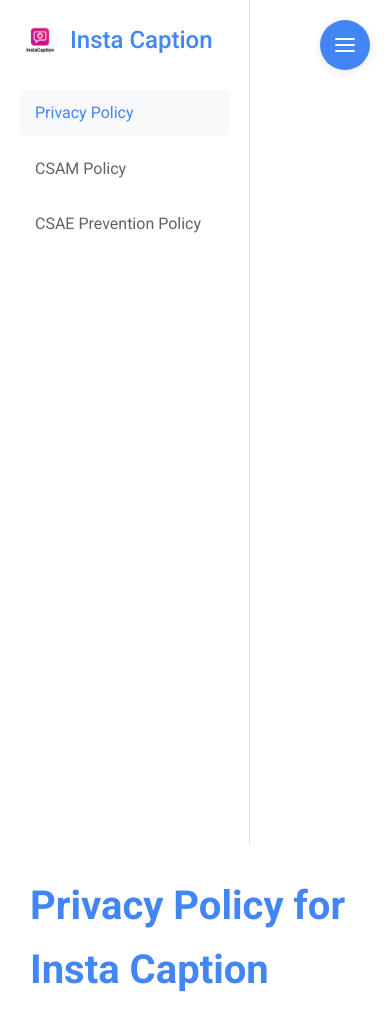
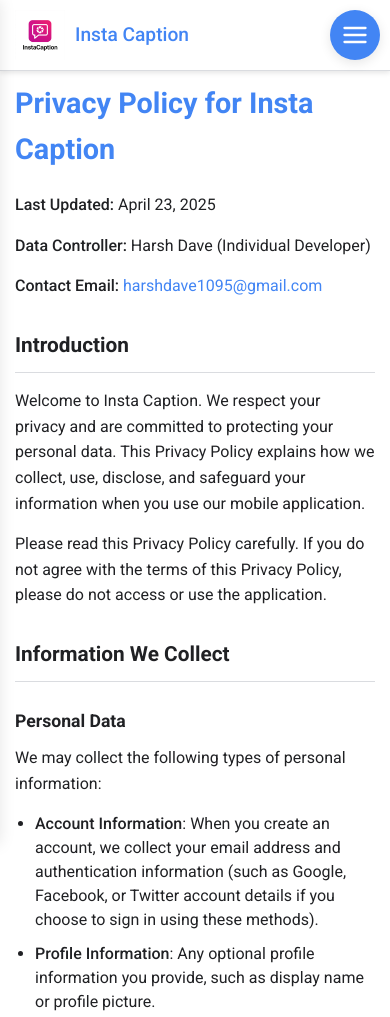
Before and after one commit to coderhd/instacaptions-privacy, a plain HTML site: page index.html in a window 390 px wide. Shown: the top 1017 px of the page. Drawn offline with Linux system fonts and the light colour scheme.

Commit message:
fixed mobile ui styling

```diff
--- a/index.html
+++ b/index.html
@@ -3,7 +3,7 @@
 
 <head>
     <meta charset="UTF-8">
-    <meta name="viewport" content="width=device-width, initial-scale=1.0">
+    <meta name="viewport" content="width=device-width, initial-scale=1.0, maximum-scale=1.0, user-scalable=no">
     <meta name="description" content="InstaCaptions Privacy and Policy Information">
     <meta name="theme-color" content="#4285f4">
 
@@ -29,8 +29,8 @@
 
 <body>
     <div class="overlay" id="overlay"></div>
-    <button class="menu-toggle" id="menuToggle">
-        <svg xmlns="http://www.w3.org/2000/svg" width="24" height="24" viewBox="0 0 24 24" fill="none"
+    <button class="menu-toggle" id="menuToggle" aria-label="Toggle menu">
+        <svg xmlns="http://www.w3.org/2000/svg" width="28" height="28" viewBox="0 0 24 24" fill="none"
             stroke="currentColor" stroke-width="2" stroke-linecap="round" stroke-linejoin="round">
             <line x1="3" y1="12" x2="21" y2="12"></line>
             <line x1="3" y1="6" x2="21" y2="6"></line>
@@ -38,7 +38,7 @@
         </svg>
     </button>
 
-    <div class="container">
+    <div class="container" id="mainContainer">
         <aside class="sidebar" id="sidebar">
             <div class="logo">
                 <img src="assets/android-chrome-192x192.png" alt="Insta Caption Logo">
@@ -52,6 +52,10 @@
         </aside>
 
         <main class="content">
+            <div class="mobile-logo">
+                <img src="assets/android-chrome-192x192.png" alt="Insta Caption Logo">
+                <h1>Insta Caption</h1>
+            </div>
             <div id="privacyContent" class="policy-content active"></div>
             <div id="csamContent" class="policy-content"></div>
             <div id="csaeContent" class="policy-content"></div>
--- a/styles.css
+++ b/styles.css
@@ -28,34 +28,7 @@
   display: grid;
   grid-template-columns: minmax(250px, 1fr) 3fr;
   min-height: 100vh;
-}
-
-@media (max-width: 768px) {
-    .container {
-        grid-template-columns: 1fr;
-    }
-
-    .sidebar {
-        position: fixed;
-        top: 0;
-        left: -250px;
-        width: 250px;
-        height: 100vh;
-        z-index: 1000;
-        transition: left 0.3s ease;
-    }
-
-    .sidebar.active {
-        left: 0;
-    }
-
-    .menu-toggle {
-        display: flex !important;
-    }
-
-    .content {
-        margin-left: 0 !important;
-    }
+  position: relative; /* Add position relative for proper stacking context */
 }
 
 .sidebar {
@@ -66,6 +39,7 @@
   top: 0;
   height: 100vh;
   overflow-y: auto;
+  transition: all 0.3s ease;
 }
 
 .logo {
@@ -75,8 +49,8 @@
 }
 
 .logo img {
-    width: 40px;
-    height: 40px;
+  width: 50px;
+  height: 50px;
   margin-right: 10px;
 }
 
@@ -113,6 +87,8 @@
   padding: 30px;
   max-width: 900px;
   margin: 0 auto;
+  width: 100%;
+  box-sizing: border-box;
 }
 
 .policy-content {
@@ -155,6 +131,7 @@
 
 .policy-content p {
   margin-bottom: 15px;
+  line-height: 1.6;
 }
 
 .policy-content ul,
@@ -164,7 +141,8 @@
 }
 
 .policy-content li {
-    margin-bottom: 8px;
+  margin-bottom: 10px;
+  line-height: 1.5;
 }
 
 .policy-content a {
@@ -183,19 +161,28 @@
 .menu-toggle {
   display: none;
   position: fixed;
-    top: 20px;
-    right: 20px;
-    z-index: 1001;
+  top: 15px;
+  right: 15px;
+  z-index: 1002; /* Ensure it's above everything */
   background-color: var(--primary-color);
   color: white;
   border: none;
   border-radius: 50%;
-    width: 50px;
-    height: 50px;
+  width: 56px;
+  height: 56px;
   justify-content: center;
   align-items: center;
   cursor: pointer;
-    box-shadow: 0 2px 10px var(--shadow-color);
+  box-shadow: 0 3px 12px var(--shadow-color);
+  transition: all 0.3s ease;
+  -webkit-tap-highlight-color: transparent; /* Remove tap highlight on mobile */
+  touch-action: manipulation; /* Improve touch behavior */
+}
+
+.menu-toggle:hover,
+.menu-toggle:focus {
+  background-color: var(--secondary-color);
+  transform: scale(1.05);
 }
 
 .overlay {
@@ -207,6 +194,9 @@
   height: 100%;
   background-color: rgba(0, 0, 0, 0.5);
   z-index: 999;
+  backdrop-filter: blur(2px);
+  -webkit-backdrop-filter: blur(2px);
+  touch-action: none; /* Prevent touch events on the overlay */
 }
 
 footer {
@@ -220,7 +210,9 @@
 
 /* Print styles */
 @media print {
-    .sidebar, .menu-toggle, .overlay {
+  .sidebar,
+  .menu-toggle,
+  .overlay {
     display: none;
   }
 
@@ -237,3 +229,143 @@
     display: block !important;
   }
 }
+
+/* Mobile Logo - Always visible at top of content on mobile */
+.mobile-logo {
+  display: none;
+  align-items: center;
+  margin-bottom: 20px;
+  padding: 10px 15px;
+  background-color: var(--background-color);
+  border-bottom: 1px solid var(--border-color);
+}
+
+.mobile-logo img {
+  width: 56px;
+  height: 56px;
+  margin-right: 10px;
+}
+
+.mobile-logo h1 {
+  font-size: 1.4rem;
+  font-weight: 500;
+  color: var(--primary-color);
+}
+
+/* Tablet and mobile styles */
+@media (max-width: 768px) {
+  .container {
+    grid-template-columns: 1fr;
+    display: block; /* Change to block layout on mobile */
+  }
+
+  .sidebar {
+    position: fixed;
+    top: 0;
+    left: -280px; /* Off-screen by default */
+    width: 280px;
+    height: 100vh;
+    z-index: 1000;
+    transition: left 0.3s ease;
+    box-shadow: 0 0 15px var(--shadow-color);
+    background-color: var(--background-color); /* Ensure background is opaque */
+  }
+
+  .sidebar.active {
+    left: 0;
+    display: block;
+  }
+
+  .menu-toggle {
+    display: flex !important;
+    z-index: 1002; /* Ensure it's above the overlay */
+    top: 10px;
+    right: 15px;
+  }
+
+  .mobile-logo {
+    display: flex;
+    position: fixed;
+    top: 0;
+    left: 0;
+    right: 0;
+    z-index: 999;
+    box-shadow: 0 2px 5px var(--shadow-color);
+  }
+
+  .content {
+    margin-left: 0 !important;
+    padding: 80px 15px 20px 15px; /* Increased top padding for mobile */
+    width: 100%;
+    box-sizing: border-box;
+    position: relative;
+    z-index: 1; /* Lower than sidebar and overlay */
+  }
+
+  /* Adjust text sizes for mobile */
+  .policy-content h1 {
+    font-size: 2rem;
+  }
+
+  .policy-content h2 {
+    font-size: 1.5rem;
+  }
+
+  .policy-content h3 {
+    font-size: 1.2rem;
+  }
+}
+
+/* Small mobile styles */
+@media (max-width: 480px) {
+  .content {
+    padding: 80px 15px 15px 15px; /* Even more top padding for small mobile */
+  }
+
+  .policy-content h1 {
+    font-size: 1.8rem;
+  }
+
+  .policy-content h2 {
+    font-size: 1.3rem;
+  }
+
+  .policy-content h3 {
+    font-size: 1.1rem;
+  }
+
+  .policy-content ul,
+  .policy-content ol {
+    padding-left: 20px;
+  }
+
+  .logo h1 {
+    font-size: 1.3rem;
+  }
+
+  .logo img {
+    width: 50px;
+    height: 50px;
+  }
+
+  .mobile-logo img {
+    width: 50px;
+    height: 50px;
+  }
+
+  .mobile-logo h1 {
+    font-size: 1.2rem;
+  }
+
+  footer {
+    font-size: 0.8rem;
+    padding: 15px 10px;
+  }
+
+  .menu-toggle {
+    width: 50px;
+    height: 50px;
+    top: 10px;
+    right: 10px;
+  }
+}
```
Lines whose indentation alone changed are shown as unchanged.
